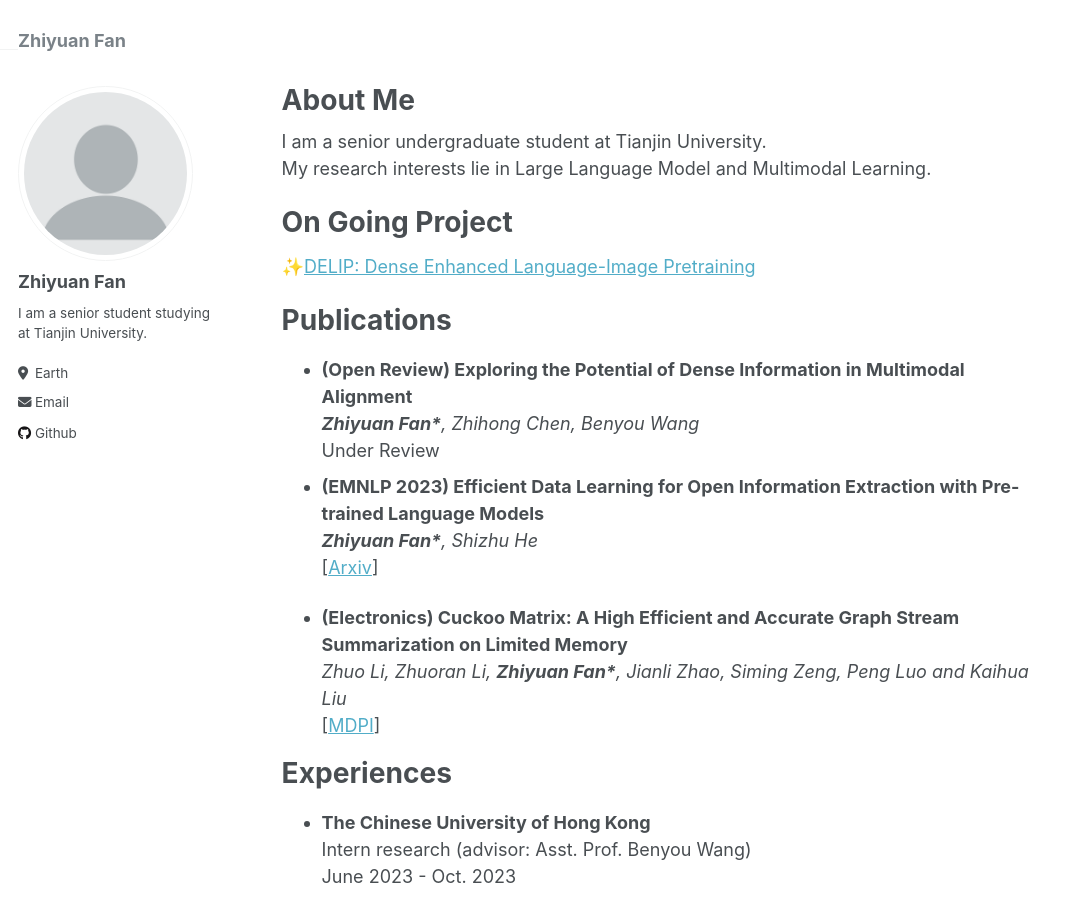
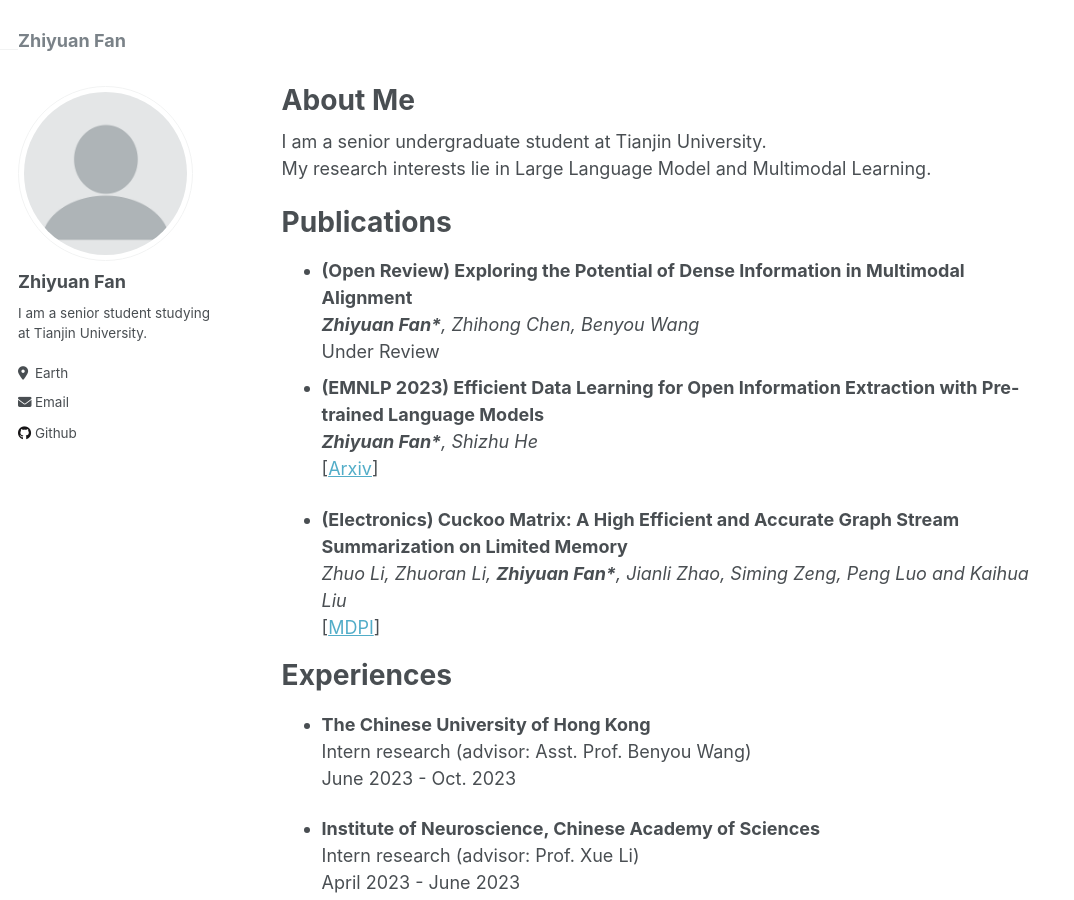
Before and after one commit to Zhiyuan-Fan/Zhiyuan-Fan.github.io, a Jekyll site: the page built from _pages/about.md, in a window 1280 px wide and 900 px high. Shown: the whole window, without its empty margins (0-1074 px from the left). Built offline with Jekyll 4.4.1, drawn with Linux system fonts in a browser that asks for light colours.

Commit message:
delete project

```diff
--- a/_pages/about.md
+++ b/_pages/about.md
@@ -12,10 +12,6 @@ I am a senior undergraduate student at Tianjin University.
 <br/>
 My research interests lie in Large Language Model and Multimodal Learning.
 <br/>
-
-On Going Project
-======
-✨[DELIP: Dense Enhanced Language-Image Pretraining](https://zhiyuan.fan/DELIP/)
 
 Publications
 ======
```
